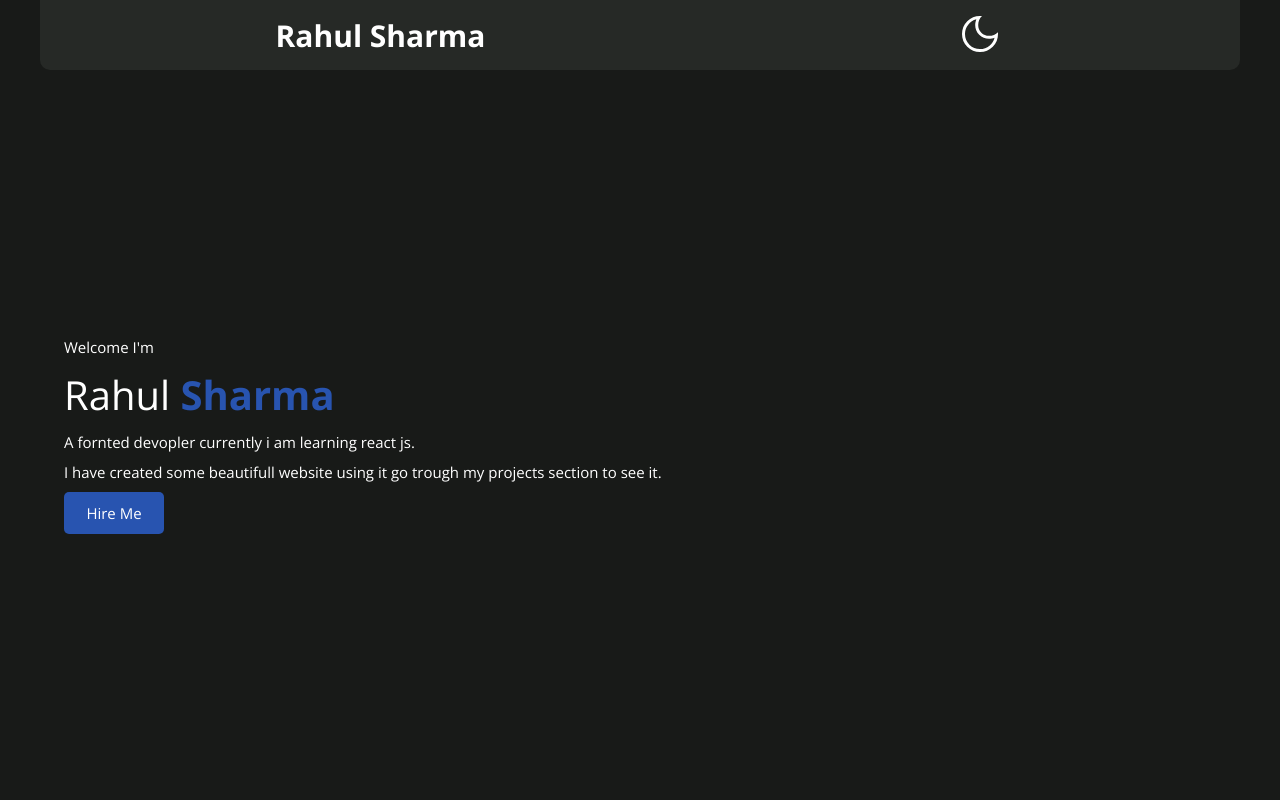
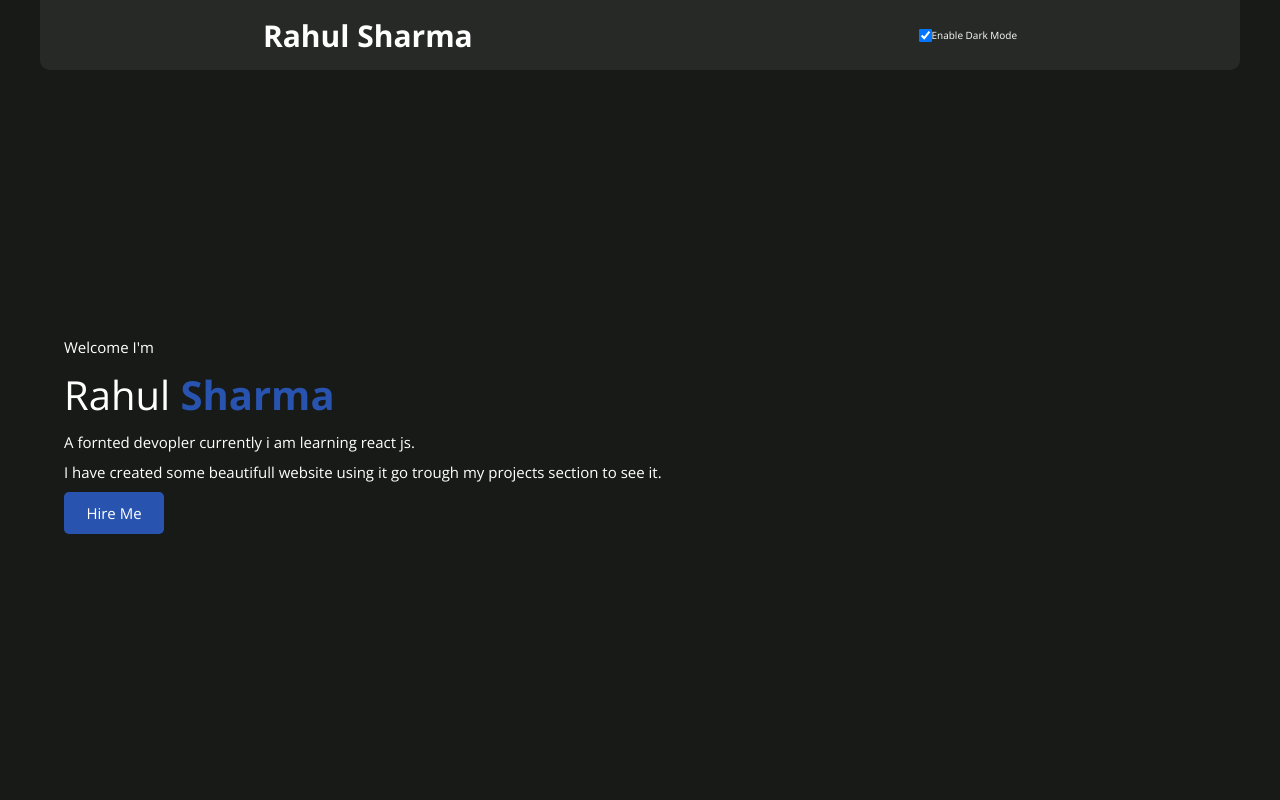
Before and after one commit to coderRahulPancholi/Personal-Portfillo, a React (Create React App) app: page / in a window 1280 px wide. Shown: the top 800 px of the page. Built offline with nearby package versions, Linux system fonts and the light colour scheme.

Commit message:
darkmode working

```diff
--- a/src/App.js
+++ b/src/App.js
@@ -18,19 +18,45 @@ import Projects from './Components/Projes';
 import About from './Components/About';
 import Contact from './Components/Contact';
 import Footer from './Components/Footer';
+import {  useState } from 'react';
 
 function App() {
 
-  const theme = {
+
+  const dark = {
 
     color:{
-      heading:"rgb(24 24 29)",
-      text:"rgb(24 24 29)",
+      heading:"white",
+      text:"white",
       white:"white",
       black:"#212529",
       helper:"#8490ff",
-      bg:"#daf0dd",
-      background:" linear-gradient(62deg, #8EC5FC 0%, #E0C3FC 100%)",
+      navbg:"#262926",
+      bg1:"#181a18",
+      bg2:"#161716",
+      bg3:"#252625",
+      btbg:"#2854b0",
+
+
+
+    },
+
+    media:{ mobile: "768px", tab: "998px"},
+
+  }
+  const light = {
+
+    color:{
+      heading:"black",
+      text:"black",
+      white:"black",
+      black:"white",
+      helper:"#8490ff",
+      navbg:"#dbdbdb",
+      bg1:"#faf7f7",
+      bg2:"white",
+      bg3:"#e6e3e3",
+
       btbg:"#2854b0",
 
 
@@ -39,10 +65,31 @@ function App() {
     media:{ mobile: "768px", tab: "998px"},
 
   }
+
+
+
+
+  const [mode,setMode]= useState("dark")
+  const togletheme=()=>{
+    if(mode === "dark"){
+
+      setMode("light")
+      setTheme(light)
+    }else if(mode === "light"){
+      setMode("dark")
+      setTheme(dark)
+    }else{
+      setMode("dark")
+      setTheme(dark)
+    }
+
+  }
+  const [theme,setTheme]= useState(dark)
+
   return (
     <ThemeProvider theme={theme}>
       <GlobalStyle/>
-    <Navbar title ="Rahul Sharma"/>
+    <Navbar title ="Rahul Sharma" themer= {togletheme} theme = {theme} dark = {dark} light ={light} setTheme ={setTheme}/>
     <Home/>
     <Projects/>
     <About/>
--- a/src/Components/About.js
+++ b/src/Components/About.js
@@ -68,7 +68,7 @@ flex-direction: column;
 gap: 20px;
 align-items: center;
 /* justify-content: ; */
-background-color: #161716;
+background-color: ${({theme}) => theme.color.bg2};
 
 .profilep{
   width: 90%;
@@ -103,7 +103,8 @@ background-color: #161716;
     overflow-x: hidden;
 
 
-    background-color: #252625;
+    /* background-color: #252625; */
+    background-color:${({theme}) => theme.color.bg3};
     border-radius: 10px;
 
     padding: 5px;
@@ -125,7 +126,7 @@ background-color: #161716;
   ul li a{
     text-decoration: underline;
 
-    color: white;
+
 
 
   }
--- a/src/Components/Contact.js
+++ b/src/Components/Contact.js
@@ -95,7 +95,7 @@ function Contact() {
       <div className="maincont dfc ac">
         <div className="contactdiv numwsp df ac jsa wrap gap15">
           <div className="contlogo dfc ac jsc" onClick={()=>{window.open("tel:+91-9358393743","_blank")}}>
-            <img src={P} alt="" />
+            <img src={P}  alt="" />
             <p>Call Me</p>
           </div>
           <div className="contlogo dfc ac jsc" onClick={()=>{window.open("https://api.whatsapp.com/send?phone=919358393743","_blank")}}>
@@ -164,15 +164,17 @@ const Wrapper = styled.div`
   width: 100vw;
   padding: 2%;
   min-height: 70vh;
+  background-color: ${({theme}) => theme.color.bg1};
 
   /* background-color: #161716; */
   /* background-color: #161716; */
 
   h2 {
-    color: white;
+    /* color: white; */
     font-size: 50px;
   }
   .title {
+    color:${({theme}) => theme.color.heading};
     width: 100%;
     text-align: center;
     font-size: 20px;
@@ -183,7 +185,7 @@ const Wrapper = styled.div`
     gap: 40px;
 
     .contlogo {
-      color: white;
+      color:${({theme}) => theme.color.text};
       cursor: pointer;
       text-align: center;
     }
@@ -210,8 +212,8 @@ const Wrapper = styled.div`
         border: none;
         border-radius: 5px;
         /* background-color:#161716 ; */
-        background-color: #252625;
-        color: white;
+        background-color: ${({theme}) => theme.color.bg3};
+        color:${({theme}) => theme.color.text};
       }
       textarea {
         min-height: 100px;
@@ -222,8 +224,8 @@ const Wrapper = styled.div`
         border: none;
         border-radius: 5px;
         /* background-color:#161716 ; */
-        background-color: #252625;
-        color: white;
+        background-color: ${({theme}) => theme.color.bg3};
+        color:${({theme}) => theme.color.text};
 
         &::-webkit-scrollbar {
           display: none;
@@ -238,12 +240,12 @@ const Wrapper = styled.div`
         padding: 10px;
         border: none;
         border-radius: 10px;
-        background-color: #252625;
-        color: white;
+        background-color: ${({theme}) => theme.color.bg3};
+        color:${({theme}) => theme.color.text};
         font-weight: bold;
 
         &:hover {
-          background-color: #2d2e2d;
+          background-color: ${({theme}) => theme.color.bg2};
         }
       }
     }
--- a/src/Components/Footer.js
+++ b/src/Components/Footer.js
@@ -38,7 +38,7 @@ export default function Footer() {
 const Footr =styled.div`
 width: 100vw;
 /* padding: 15px; */
-background-color: #161716;
+background-color: ${({theme}) => theme.color.bg2};
 /* display: flex;
 flex-direction: column;
 justify-content: space-between;
@@ -64,6 +64,6 @@ text-align: center;
 .copyrights{
     padding: 7px;
     width: 100%;
-    background-color: black;
+
 }
 `
--- a/src/Components/Myskills.js
+++ b/src/Components/Myskills.js
@@ -30,6 +30,7 @@ export default function About() {
     }
   ];
 
+
   return (
     <AWrapper>
       <div className="maincont">
@@ -47,7 +48,7 @@ export default function About() {
 
                 <div className="java">
                   <div className="line">
-                    <div style={{ width: `${i.perc}%`}} className="bar"></div>3
+                    <div style={{ width: `${i.perc}%`}} className="bar"></div>
                   </div>
                   <p>{i.perc}%</p>
                 </div>
@@ -70,7 +71,7 @@ min-height: 70vh;
   width: 100%;
   display: flex;
   justify-content: center;
-  background-color: #161716;
+  background-color: ${({theme}) => theme.color.bg2};
 
 
 
@@ -110,7 +111,8 @@ min-height: 70vh;
     max-width: 600px;
     display: flex;
     flex-direction: column;
-    background-color: #252625;
+    /* background-color: #252625; */
+    background-color:${({theme}) => theme.color.bg3};
     border-radius: 10px;
     padding: 10px;
     justify-content: center;
--- a/src/Components/Navbar.js
+++ b/src/Components/Navbar.js
@@ -1,29 +1,61 @@
-import React from 'react'
+import React, { useEffect, useState } from 'react'
 // import {Link} from 'react-router-dom'
 import styled from 'styled-components'
-import darksvg from '../Assests/dark.svg'
+// import darksvg from '../Assests/dark.svg'
 
 
 
  function Navbar(props) {
+
+  const [navw , setNavw]= useState(false);
+
+
+    const listenToScroll=(()=>{
+        let mheight = 200;
+        const winScroll = document.body.scrollTop || document.documentElement.scrollTop;
+
+
+        if(winScroll > mheight){
+            setNavw(true);
+
+        }else{
+            setNavw(false);
+        }
+    })
+
+    useEffect(()=>{
+        window.addEventListener("scroll", listenToScroll);
+        return()=> window.removeEventListener("scroll", listenToScroll);
+
+    },[]);
+
   return (
 
-    <Mainheader>
+    <Mainheader >
 
 
 
+
+       <div className="navbar" style={{maxWidth:navw ?"100%":"1200px"}}>
 
 
 
         <div className="title">
             <h3>{props.title}</h3>
         </div>
-        <div className="themetoggle">
-            <img src={darksvg} alt="" />
+        <div className="themetoggle" >
+          {/* {props.theme === props.dark?<p onClick={props.themer}>light</p >:<p onClick={props.themer}>dark</p>} */}
+
+          <div class="dfjac">
+  <input type="checkbox" class="custom-control-input" id="customSwitch1"  onChange={props.themer} defaultChecked/>
+  <label class="custom-control-label" for="customSwitch1" >Enable Dark Mode</label>
+</div>
+
+            {/* <img src={darksvg} alt="" /> */}
         </div>
 
 
-
+        </div>
 
 
 
@@ -40,15 +72,24 @@ import darksvg from '../Assests/dark.svg'
 }
 
 const Mainheader = styled.header`
+background-color: ${({theme}) => theme.color.bg1};
+position: sticky;
+top: 0;
 width: 100vw;
-max-width: 1200px;
+
+.navbar{
+
+
+width: 100%;
+/* max-width: 1200px; */
 min-height: 70px;
 max-height: fit-content;
 margin: auto;
-position: sticky;
-top: 0;
+transition: max-width 0.25s linear;
+
 /* padding: 0 4.8rem; */
-background-color: #262926;
+
+background-color: ${({theme})=> theme.color.navbg};
 
 z-index: 999;
 border-bottom-left-radius: 10px;
@@ -57,6 +98,8 @@ display: flex;
 justify-content: space-around;
 align-items: center;
 
+}
+
 `
 
 export default Navbar
--- a/src/Components/Projes.js
+++ b/src/Components/Projes.js
@@ -48,6 +48,7 @@ const Wrapper = styled.div`
 min-height: 70vh;
   width: 100vw;
   padding: 1%;
+  background-color: ${({theme}) => theme.color.bg1};
 
 
   .title{
@@ -67,7 +68,8 @@ const Item = styled.div`
   max-width: 1000px;
   height:auto;
   border-radius: 10px;
-  background-color: #2e3033;
+  /* background-color: #2e3033; */
+  background-color:${({theme}) => theme.color.bg3};
   padding: 1%;
 
 
@@ -98,7 +100,7 @@ const Item = styled.div`
     h3{
       text-align: center;
       width: 100%;
-      color: white;
+      /* color: white; */
       /* font-weight: 200; */
     }
 
--- a/src/Components/Section.js
+++ b/src/Components/Section.js
@@ -26,7 +26,7 @@ function Section() {
             I have created some beautifull website using it go trough my projects section to see it.
 
             </p>
-            <button className='btn hire-btn'>Hire Me</button>
+            <button className='btn hire-btn btn-text'>Hire Me</button>
             </div>
         </div>
 
@@ -43,6 +43,7 @@ const Wrapper = styled.section`
 width: 100%;
 /* height: 70%; */
 height: calc(100vh - 70px);
+background-color: ${({theme}) => theme.color.bg1};
 
 
 
@@ -51,7 +52,7 @@ height: calc(100vh - 70px);
 
 .section-data{
     width: 100%;
-    animation: loadani 1s ease  1  ;
+    /* animation: loadani 1s ease  1  ; */
 
 
 
@@ -75,7 +76,7 @@ height: calc(100vh - 70px);
 h1{
     width: 100%;
 
-    color: white;
+    /* color: white; */
     font-weight: 100;
 
 }
@@ -95,20 +96,7 @@ p{
 
 }
 
-@keyframes loadani {
-    from{
-        transform: translateY(75px);
-        /* transform: scale(1.3); */
-        opacity: 10%;
-    }
 
-    to{
-        transform: translateY(0px);
-        /* transform: scale(1.0); */
-        opacity: 100%;
-    }
-
-}
 
 
 }
--- a/src/Gobalstyle.js
+++ b/src/Gobalstyle.js
@@ -9,12 +9,19 @@ export const GlobalStyle= createGlobalStyle`
     box-sizing: border-box;
     /* font-family: 'Inconsolata', monospace; */
     font-family: 'Open Sans', sans-serif;
+    /* background-color: ${({theme}) => theme.color.bg1}; */
+    transition: background 0.25s  linear;
+
+
+
+
 
 
 }
 body{
-    background-color: #181a18;
+
     color:${({theme}) => theme.color.white};
+
 }
 
 html{
@@ -52,11 +59,12 @@ h3{
     text-align: center;
     font-size: 3rem;
     padding: 1rem 0;
-    color: white;
+    color:${({theme}) => theme.color.heading}
 
 }
 p{
     font-size: 1.5rem;
+    color: ${({theme})=> theme.color.text};
 
 
 
@@ -64,6 +72,7 @@ p{
 
 a{
     text-decoration: none;
+    color: ${({theme})=> theme.color.text};
 
 
 }
@@ -75,7 +84,7 @@ li{
 background-color:${({theme}) => theme.color.btbg};
 border: 1px solid transparent;
 outline: none;
-color:${({theme}) => theme.color.white};
+/* color:${({theme}) => theme.color.white}; */
 border-radius: 0.5rem;
     padding: 1rem;
     font-size: 1.5rem;
@@ -130,5 +139,8 @@ border-radius: 0.5rem;
     min-height: 70vh;
 }
 
+.btn-text{
+    color: white;
+}
 
 `
```
